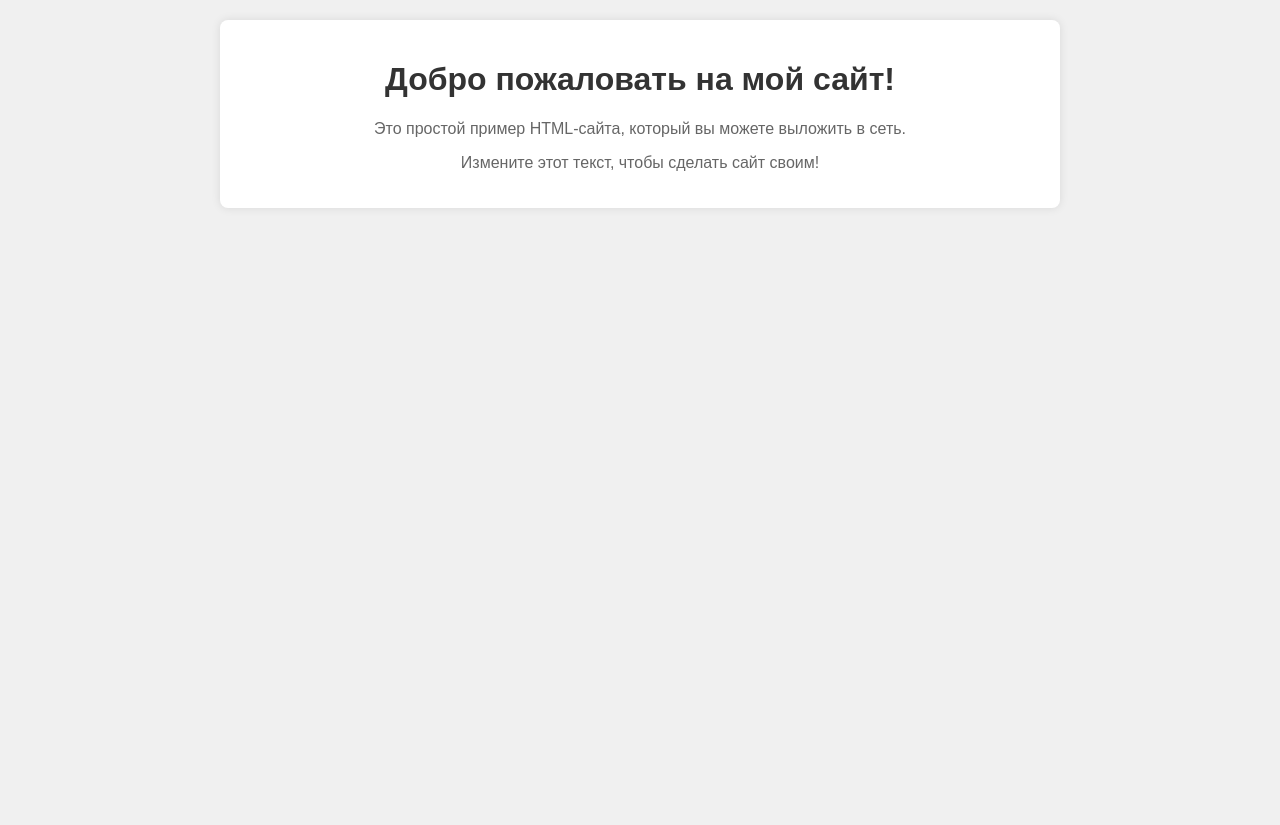
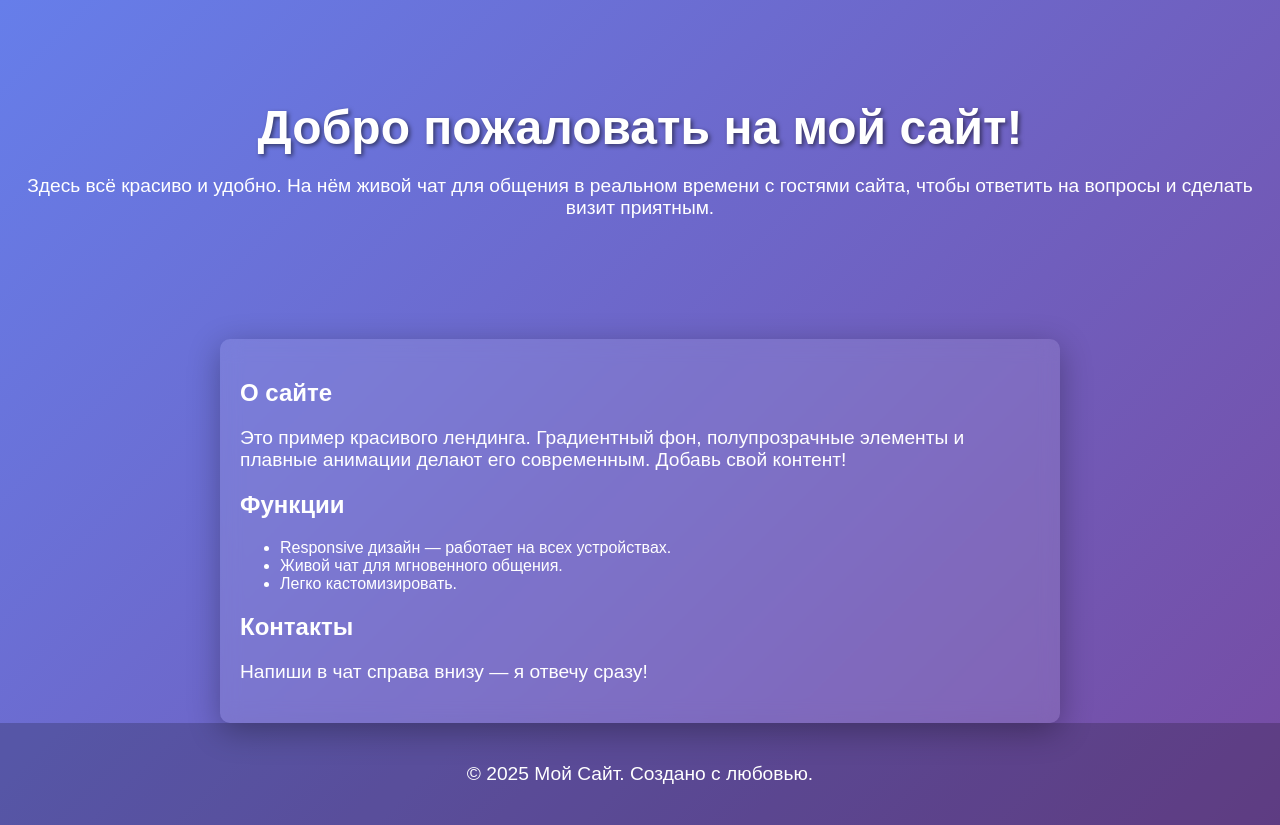
Before and after one commit to asa291232-tech/tete, a plain HTML site: page index.html in a window 1280 px wide. Before the commit the page ends 800 px from the top, so only its background shows below. Drawn offline with Linux system fonts and the light colour scheme.

Commit message:
Update index.html

```diff
--- a/index.html
+++ b/index.html
@@ -3,36 +3,106 @@
 <head>
     <meta charset="UTF-8">
     <meta name="viewport" content="width=device-width, initial-scale=1.0">
-    <title>Мой первый сайт</title>
+    <title>Мой Красивый Сайт</title>
     <style>
+        /* Основные стили для красоты */
         body {
-            font-family: Arial, sans-serif;
             margin: 0;
-            padding: 20px;
-            background-color: #f0f0f0;
+            padding: 0;
+            font-family: 'Arial', sans-serif;
+            background: linear-gradient(135deg, #667eea 0%, #764ba2 100%);
+            color: white;
+            overflow-x: hidden;
+        }
+
+        header {
             text-align: center;
+            padding: 100px 20px;
+            animation: fadeIn 2s ease-in;
         }
+
         h1 {
-            color: #333;
+            font-size: 3em;
+            margin: 0;
+            text-shadow: 2px 2px 4px rgba(0,0,0,0.5);
         }
+
         p {
-            color: #666;
+            font-size: 1.2em;
+            margin: 20px 0;
         }
+
         .container {
             max-width: 800px;
             margin: 0 auto;
-            background: white;
             padding: 20px;
-            border-radius: 8px;
-            box-shadow: 0 0 10px rgba(0,0,0,0.1);
+            background: rgba(255,255,255,0.1);
+            border-radius: 10px;
+            box-shadow: 0 8px 32px rgba(0,0,0,0.3);
+            backdrop-filter: blur(10px);
         }
+
+        footer {
+            text-align: center;
+            padding: 20px;
+            background: rgba(0,0,0,0.2);
+        }
+
+        /* Анимация появления */
+        @keyframes fadeIn {
+            from { opacity: 0; transform: translateY(-50px); }
+            to { opacity: 1; transform: translateY(0); }
+        }
+
+        .container { animation: fadeIn 1s ease-in 0.5s both; }
+
+        /* Responsive для мобильных */
+        @media (max-width: 768px) {
+            h1 { font-size: 2em; }
+            p { font-size: 1em; }
+        }
+
+        /* Стиль для чата (Tawk.to добавит свой виджет в правый нижний угол) */
+        #tawk_xxxxxxxx { z-index: 10000; }
     </style>
 </head>
 <body>
+    <header>
+        <h1>Добро пожаловать на мой сайт!</h1>
+        <p>Здесь всё красиво и удобно. На нём живой чат для общения в реальном времени с гостями сайта, чтобы ответить на вопросы и сделать визит приятным.</p>
+    </header>
+
     <div class="container">
-        <h1>Добро пожаловать на мой сайт!</h1>
-        <p>Это простой пример HTML-сайта, который вы можете выложить в сеть.</p>
-        <p>Измените этот текст, чтобы сделать сайт своим!</p>
+        <h2>О сайте</h2>
+        <p>Это пример красивого лендинга. Градиентный фон, полупрозрачные элементы и плавные анимации делают его современным. Добавь свой контент!</p>
+
+        <h2>Функции</h2>
+        <ul>
+            <li>Responsive дизайн — работает на всех устройствах.</li>
+            <li>Живой чат для мгновенного общения.</li>
+            <li>Легко кастомизировать.</li>
+        </ul>
+
+        <h2>Контакты</h2>
+        <p>Напиши в чат справа внизу — я отвечу сразу!</p>
     </div>
+
+    <footer>
+        <p>&copy; 2025 Мой Сайт. Создано с любовью.</p>
+    </footer>
+
+    <!-- Интеграция живого чата Tawk.to -->
+    <!-- Замени YOUR_PROPERTY_ID на свой ID из https://www.tawk.to/ -->
+    <script type="text/javascript">
+        var Tawk_API=Tawk_API||{}, Tawk_LoadStart=new Date();
+        (function(){
+            var s1=document.createElement("script"),s0=document.getElementsByTagName("script")[0];
+            s1.async=true;
+            s1.src='https://embed.tawk.to/YOUR_PROPERTY_ID/default';
+            s1.charset='UTF-8';
+            s1.setAttribute('crossorigin','*');
+            s0.parentNode.insertBefore(s1,s0);
+        })();
+    </script>
 </body>
 </html>
```
